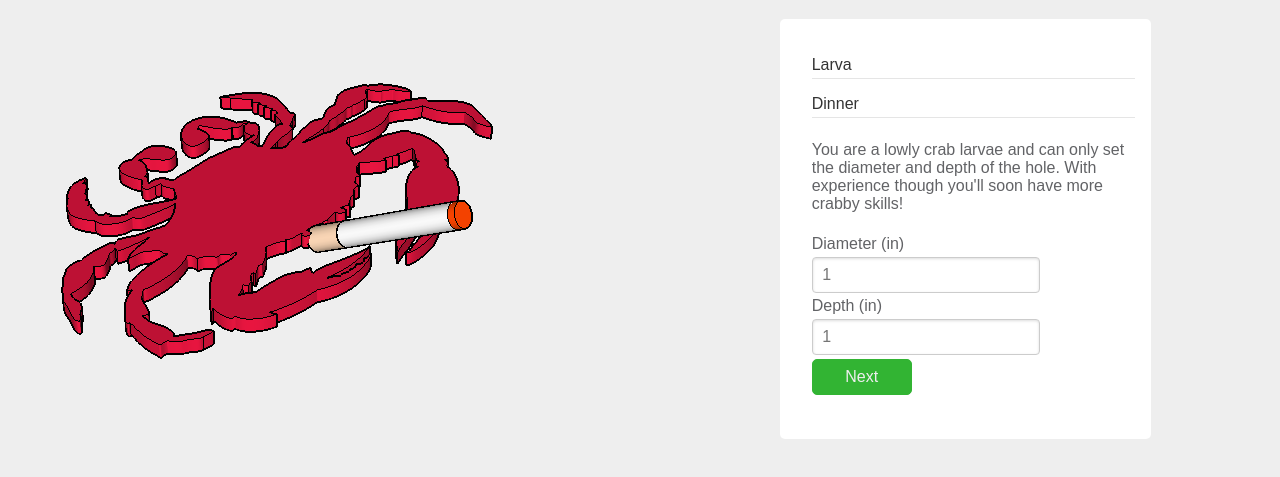
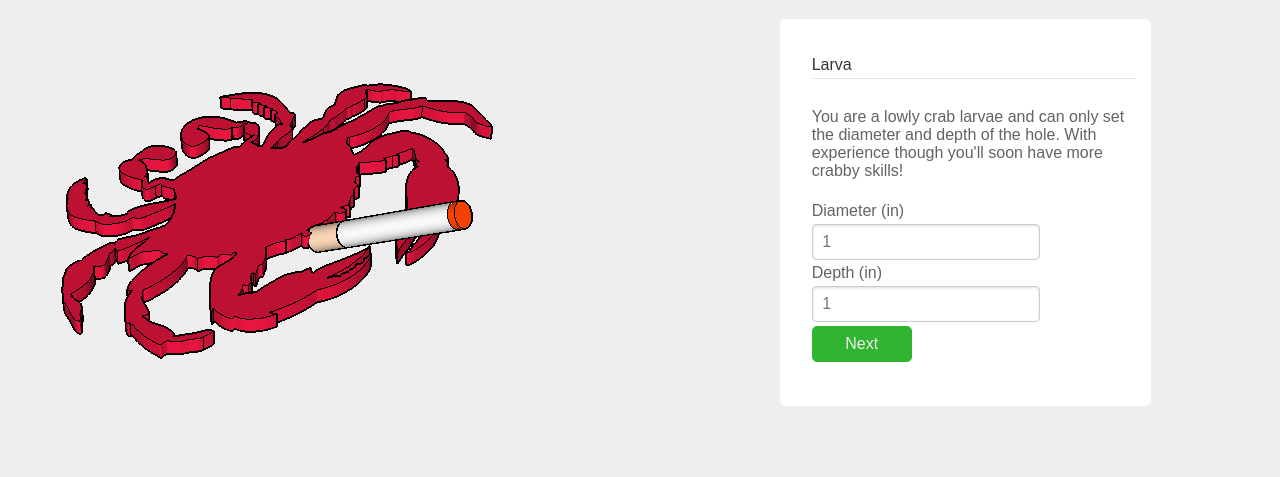
Before and after one commit to FabMo/AngryCrabs, a website: page index.html in a window 1280 px wide. Shown: the part 61-538 px from the top of the page. Drawn offline with Linux system fonts and the light colour scheme.

Commit message:
fixed label visibility error

```diff
--- a/index.html
+++ b/index.html
@@ -30,7 +30,7 @@
                      <legend  id="level1tab" >Larva</legend>
                      <legend  id="level2tab" >Peeler</legend>
                      <legend  id="level3tab" >Jimmy Crab</legend>
-                     <legend  id="level3tab" >Dinner</legend>
+                     <legend  id="level4tab" >Dinner</legend>
 					 <div id="gameplay1"> </div>
                     <div class="pure-control-group">
                       <label class='Level1' id="diameter" for="diameter">Diameter (in)</label>
```
